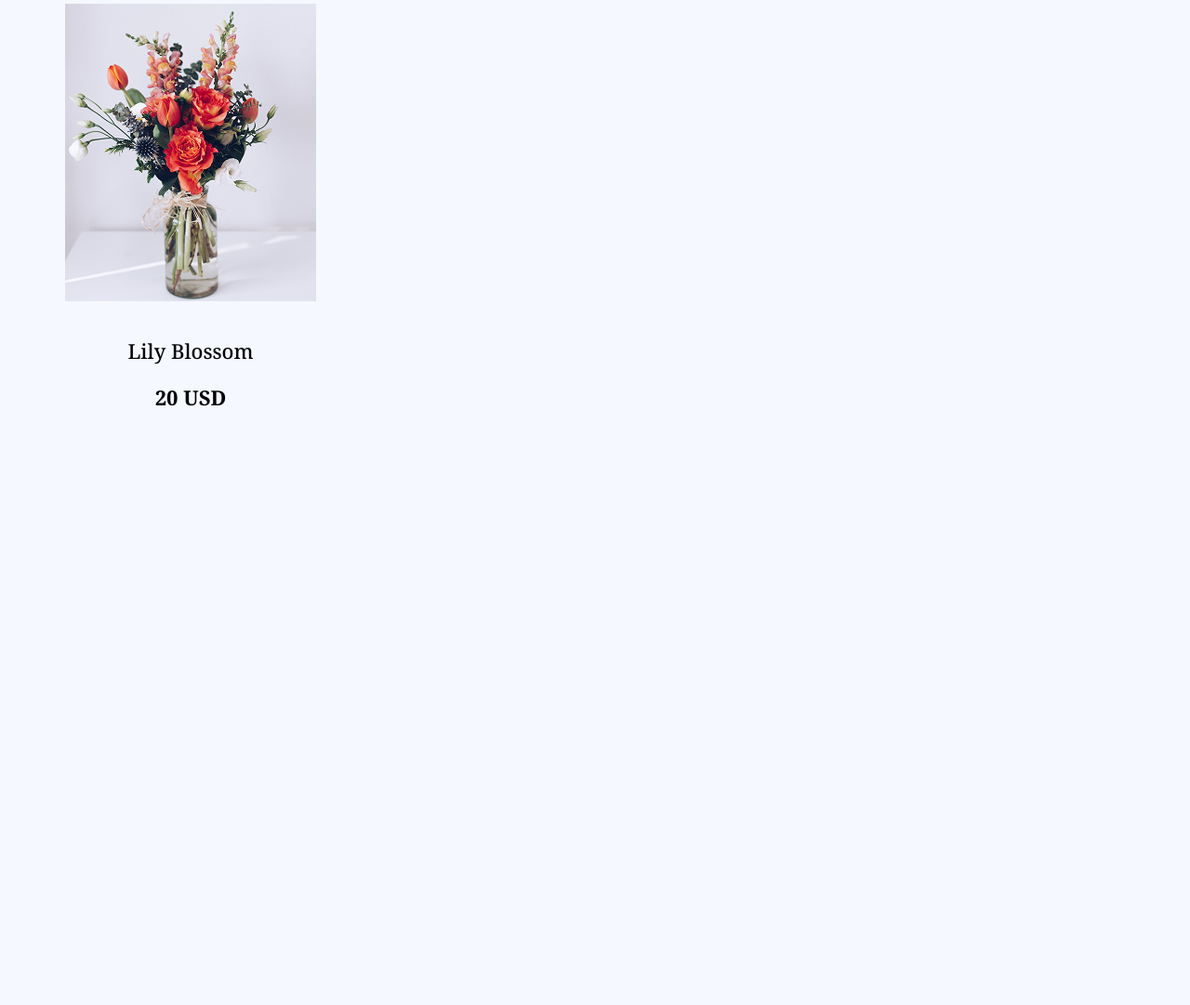
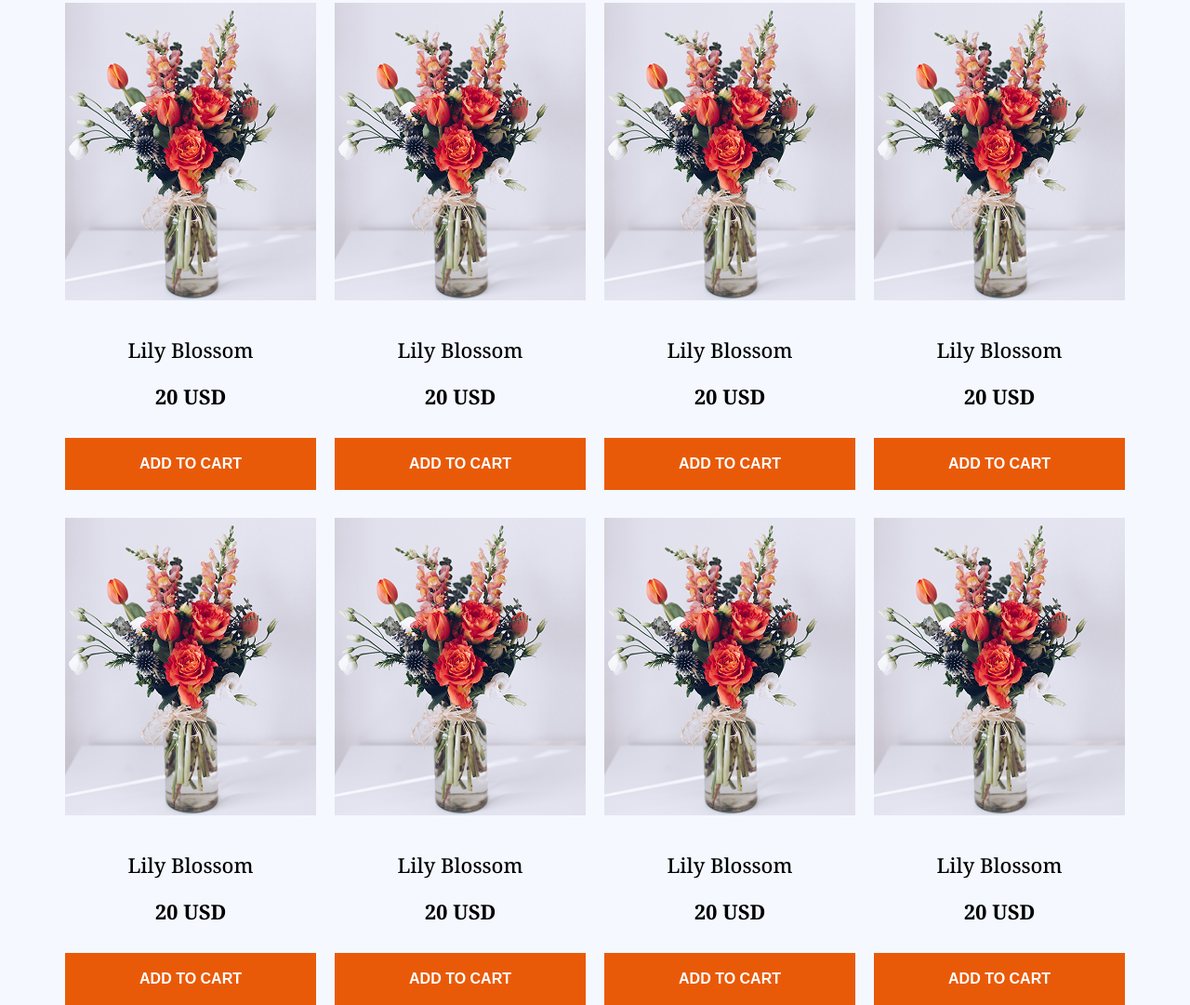
Before and after one commit to aklimaakterasiya/flower-shop, a plain HTML site: page index.html in a window 1280 px wide. Shown: the part 975-2056 px from the top of the page at 93% size. Before the commit the page ends 1417 px from the top, so only its background shows below. Drawn offline with Linux system fonts and the light colour scheme.

Commit message:
added our plants section

```diff
--- a/index.html
+++ b/index.html
@@ -48,14 +48,60 @@
         <section>
             <div class="plant">
                 <h3><span>Our</span> Plants</h3>
-                <p>Indulge your senses with the beauty and fragrance of our fresh flower shop. From <br> classic roses to
+                <p>Indulge your senses with the beauty and fragrance of our fresh flower shop. From <br> classic roses
+                    to
                     exotic blooms, we offer a wide variety of fresh.</p>
             </div>
 
             <div class="lily">
-                <img src="assets/sample-flower-image.png" alt="">
-                <p class="blossom">Lily Blossom</p>
-                <p class="usd">20 USD</p>
+                <div>
+                    <img src="assets/sample-flower-image.png" alt="">
+                    <p class="blossom">Lily Blossom</p>
+                    <p class="usd">20 USD</p>
+                    <button class="button">ADD TO CART</button>
+                </div>
+                <div>
+                    <img src="assets/sample-flower-image.png" alt="">
+                    <p class="blossom">Lily Blossom</p>
+                    <p class="usd">20 USD</p>
+                    <button class="button">ADD TO CART</button>
+                </div>
+                <div>
+                    <img src="assets/sample-flower-image.png" alt="">
+                    <p class="blossom">Lily Blossom</p>
+                    <p class="usd">20 USD</p>
+                    <button class="button">ADD TO CART</button>
+                </div>
+                <div>
+                    <img src="assets/sample-flower-image.png" alt="">
+                    <p class="blossom">Lily Blossom</p>
+                    <p class="usd">20 USD</p>
+                    <button class="button">ADD TO CART</button>
+                </div>
+                <div>
+                    <img src="assets/sample-flower-image.png" alt="">
+                    <p class="blossom">Lily Blossom</p>
+                    <p class="usd">20 USD</p>
+                    <button class="button">ADD TO CART</button>
+                </div>
+                <div>
+                    <img src="assets/sample-flower-image.png" alt="">
+                    <p class="blossom">Lily Blossom</p>
+                    <p class="usd">20 USD</p>
+                    <button class="button">ADD TO CART</button>
+                </div>
+                <div>
+                    <img src="assets/sample-flower-image.png" alt="">
+                    <p class="blossom">Lily Blossom</p>
+                    <p class="usd">20 USD</p>
+                    <button class="button">ADD TO CART</button>
+                </div>
+                <div>
+                    <img src="assets/sample-flower-image.png" alt="">
+                    <p class="blossom">Lily Blossom</p>
+                    <p class="usd">20 USD</p>
+                    <button class="button">ADD TO CART</button>
+                </div>
             </div>
         </section>
     </main>
--- a/styles/style.css
+++ b/styles/style.css
@@ -56,29 +56,54 @@ span {
 .plant h3 {
     font-size: 50px;
     font-weight: 700;
+    margin: 0;
+}
+
+.plant p{
+    margin: 16px 0 49px;
 }
 
 span {
     color: rgba(233, 90, 8, 1);
 }
 
-.plant{
+.plant {
     text-align: center;
 }
 
-.lily{
+.lily {
     width: 270px;
     text-align: center;
 }
 
-.lily .blossom{
+.lily .blossom {
     font-size: 22px;
     font-weight: 500;
     margin: 30px 0 20px;
 }
 
-.usd{
+.usd {
     font-size: 22px;
     font-weight: 700;
     margin: 0;
 }
+
+.button{
+    background-color: rgba(233, 90, 8, 1);
+    font-size: 16px;
+    font-weight: 600;
+    padding: 19px 0px;
+    width: 270px;
+    border: none;
+    margin-top: 30px;
+    color: white;
+}
+
+.lily {
+    display: grid;
+    grid-template-columns: repeat(4, 1fr);
+    grid-template-rows: repeat(2, 1fr);
+    column-gap: 20px;
+    row-gap: 30px;
+
+}
```
